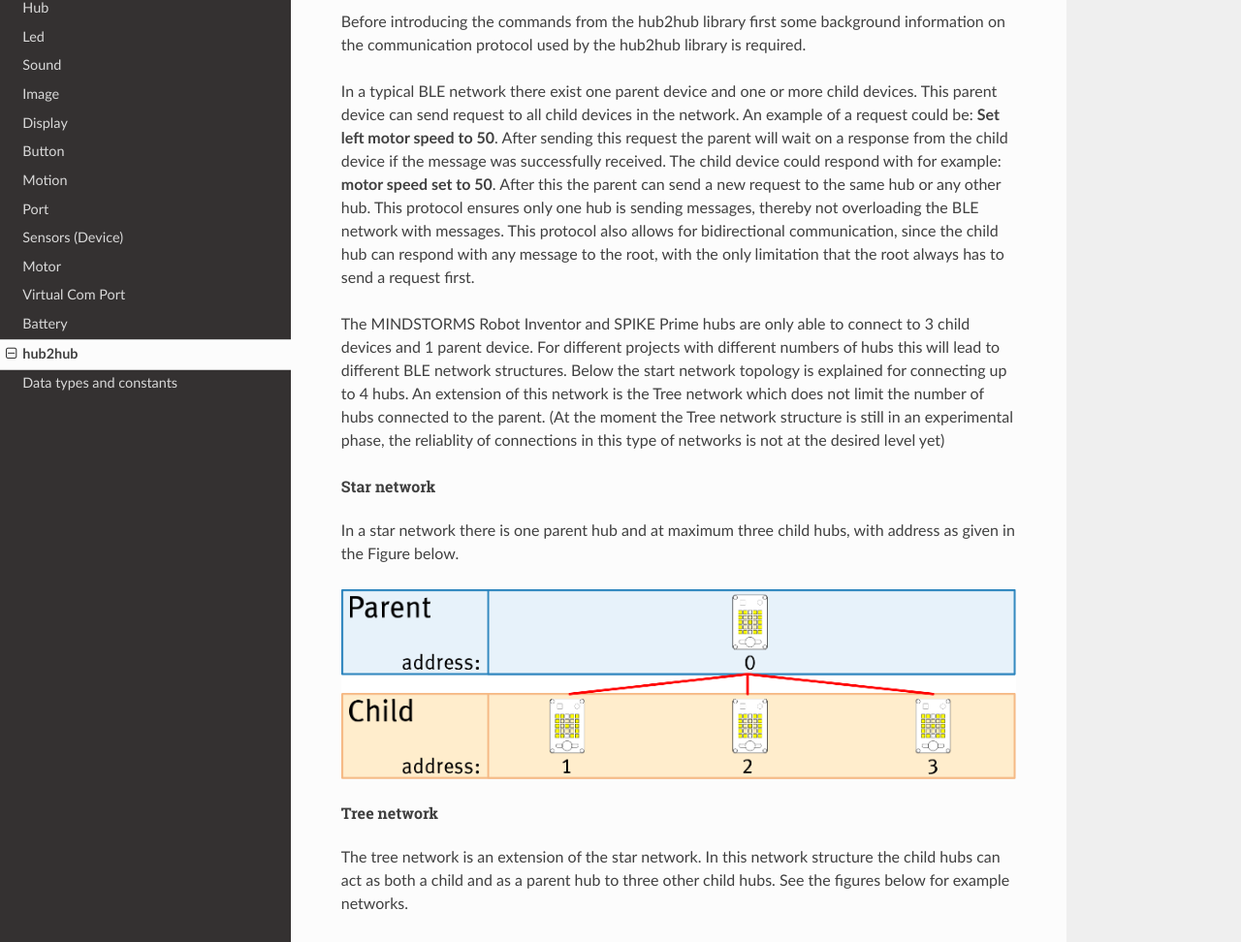
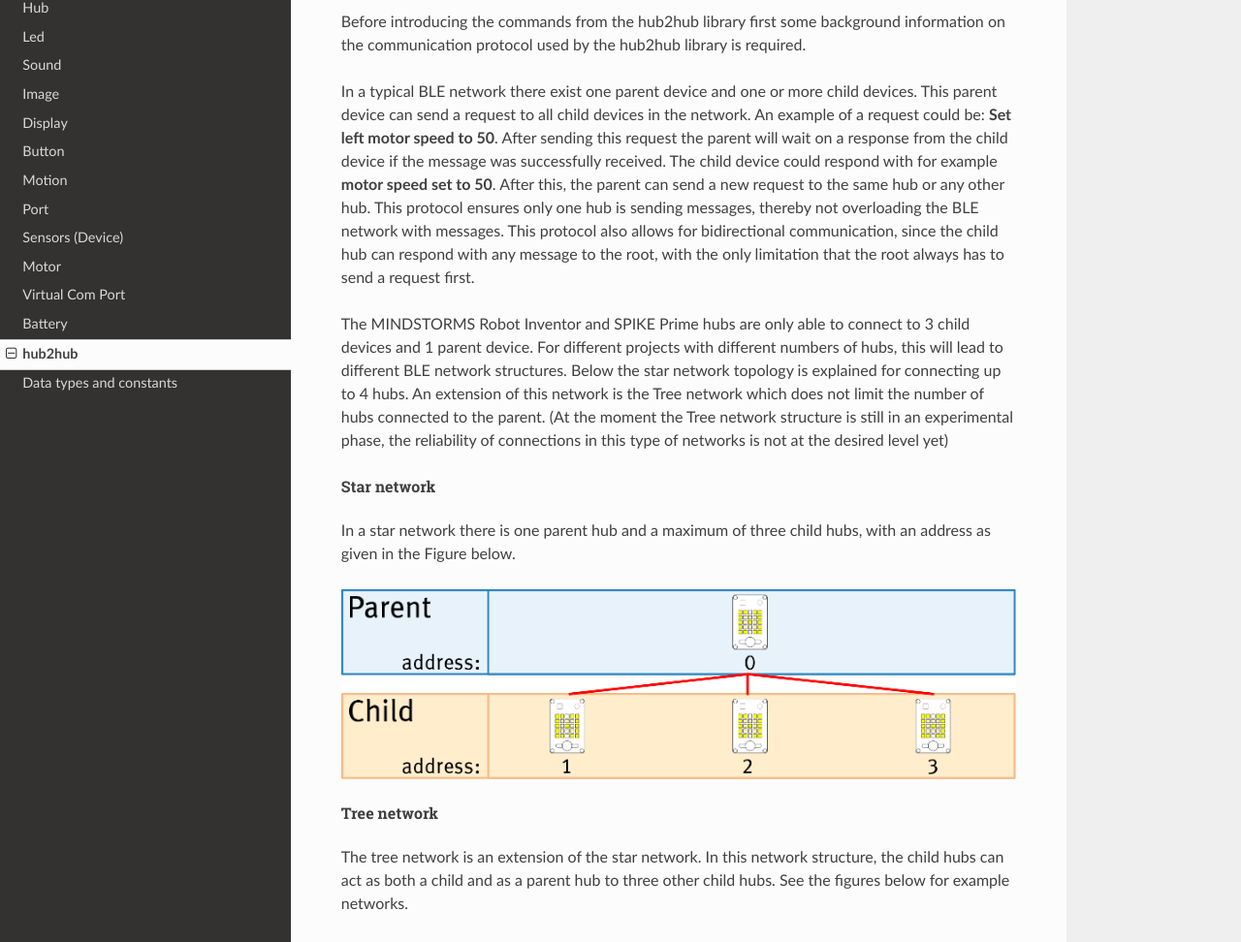
Before and after one commit to NStrijbosch/hub-module-notes, an MkDocs documentation site: the page built from docs/hub2hub.md, in a window 1280 px wide and 1400 px high, scrolled down 2271 px. Shown: the part 173-1145 px from the top of the window at 97% size. Built offline with MkDocs 1.6.1, drawn with Linux system fonts in a browser that asks for light colours; nearby versions of some CDN libraries; some of the changed text lies outside the part shown.

Commit message:
Update hub2hub.md

```diff
--- a/docs/hub2hub.md
+++ b/docs/hub2hub.md
@@ -1,18 +1,18 @@
 # hub2hub
-The `hub2hub` library is not part of the original firmware of either the Robot Inventor hub or the SPIKE Prime hub. In the official SPIKE Prime firmware a low-level `ubluetooth` library is available to be able to directly communicate between hubs. The documentation off this module can be found here: [ubluetooth documentation](https://docs.micropython.org/en/latest/library/ubluetooth.html).
+The `hub2hub` library is not part of the original firmware of either the Robot Inventor hub or the SPIKE Prime hub. In the official SPIKE Prime firmware, a low-level `ubluetooth` library is available to be able to directly communicate between hubs. The documentation of this module can be found here: [ubluetooth documentation](https://docs.micropython.org/en/latest/library/ubluetooth.html).
 
-The main goal of this library is to simplify the python code required to setup and maintain a BLE connection between hubs in contrast to the low-level `ubluetooth` library available in the official firmare. Installation of the library and writing programs that use it are both possible via the offical LEGO Education SPIKE Prime app, as explained below.
+The main goal of this library is to simplify the python code required to setup and maintain a BLE connection between hubs in contrast to the low-level `ubluetooth` library available in the official firmware. Installation of the library and writing programs that use it are both possible via the official LEGO Education SPIKE Prime app, as explained below.
 
 # Installation
 
-The following steps you through the process to install the `hub2hub` library. These steps should be repeated for each of the hubs that will be used in the BLE network.
+The following steps guide you through the process to install the `hub2hub` library. These steps should be repeated for each of the hubs that will be used in the BLE network.
 
 ### Step 1:
 
-If you did not update your SPIKE Prime software yet, install the latest SPIKE Prime app (1.3.3) and connect your device. If the  app asks for a hub update, perform the hub update.
+If you did not update your SPIKE Prime software yet, install the latest SPIKE Prime app (1.3.3) and connect your device. If the app asks for a hub update, perform the hub update.
 
 !!! Warning
-    This library does not work when using the MINDSTORMS Robot Inventor app. Due to a firmware difference the bluetooth module is not available when using the MINDSTORMS Robot Inventor App and corresponding firmware. Luckily you can just connect your MINDSTORMS hub to the SPIKE Prime app and update the SPIKE PRIME Firmware on the hub.
+    This library does not work when using the MINDSTORMS Robot Inventor app. Due to a firmware difference, the Bluetooth module is not available when using the MINDSTORMS Robot Inventor App and corresponding firmware. Luckily you can just connect your MINDSTORMS hub to the SPIKE Prime app and update the SPIKE PRIME Firmware on the hub.
 
 ### Step 2:
 
@@ -56,19 +56,19 @@
 
 Before introducing the commands from the hub2hub library first some background information on the communication protocol used by the hub2hub library is required.
 
-In a typical BLE network there exist one parent device and one or more child devices. This parent device can send request to all child devices in the network. An example of a request could be: __Set left motor speed to 50__. After sending this request the parent will wait on a response from the child device if the message was successfully received. The child device could respond with for example: __motor speed set to 50__. After this the parent can send a new request to the same hub or any other hub. This protocol ensures only one hub is sending messages, thereby not overloading the BLE network with messages. This protocol also allows for bidirectional communication, since the child hub can respond with any message to the root, with the only limitation that the root always has to send a request first.
+In a typical BLE network there exist one parent device and one or more child devices. This parent device can send a request to all child devices in the network. An example of a request could be: __Set left motor speed to 50__. After sending this request the parent will wait on a response from the child device if the message was successfully received. The child device could respond with for example __motor speed set to 50__. After this, the parent can send a new request to the same hub or any other hub. This protocol ensures only one hub is sending messages, thereby not overloading the BLE network with messages. This protocol also allows for bidirectional communication, since the child hub can respond with any message to the root, with the only limitation that the root always has to send a request first.
 
-The MINDSTORMS Robot Inventor and SPIKE Prime hubs are only able to connect to 3 child devices and 1 parent device. For different projects with different numbers of hubs this will lead to different BLE network structures. Below the start network topology is explained for connecting up to 4 hubs. An extension of this network is the Tree network which does not limit the number of hubs connected to the parent. (At the moment the Tree network structure is still in an experimental phase, the reliablity of connections in this type of networks is not at the desired level yet)
+The MINDSTORMS Robot Inventor and SPIKE Prime hubs are only able to connect to 3 child devices and 1 parent device. For different projects with different numbers of hubs, this will lead to different BLE network structures. Below the star network topology is explained for connecting up to 4 hubs. An extension of this network is the Tree network which does not limit the number of hubs connected to the parent. (At the moment the Tree network structure is still in an experimental phase, the reliability of connections in this type of networks is not at the desired level yet)
 
 ### Star network
 
-In a star network there is one parent hub and at maximum three child hubs, with address as given in the Figure below.
+In a star network there is one parent hub and a maximum of three child hubs, with an address as given in the Figure below.
 
 ![Star Network](../figures/star_network.png)
 
 ### Tree network
 
-The tree network is an extension of the star network. In this network structure the child hubs can act as both a child and as a parent hub to three other child hubs. See the figures below for example networks.
+The tree network is an extension of the star network. In this network structure, the child hubs can act as both a child and as a parent hub to three other child hubs. See the figures below for example networks.
 
 __Example of a tree network with one intermediate level:__
 
@@ -78,7 +78,7 @@
 
 ![Tree Network](../figures/tree_network_02.png)
 
-This network can be viewed as a family tree, where the oldest grandfather (root parent) can send requests to his complete offspring. Requests to a child not directly connected to the root parent will be routed to the child, via the parents in the intermediate levels. Similarly, the response off the child is routed via the same path.
+This network can be viewed as a family tree, where the oldest grandfather (root parent) can send requests to his complete offspring. Requests to a child not directly connected to the root parent will be routed to the child, via the parents in the intermediate levels. Similarly, the response of the child is routed via the same path.
 
 In a tree network different levels can be distinguished:
 
```
Also changed, not shown: other parts of docs/hub2hub.md (+9 -9 lines).
